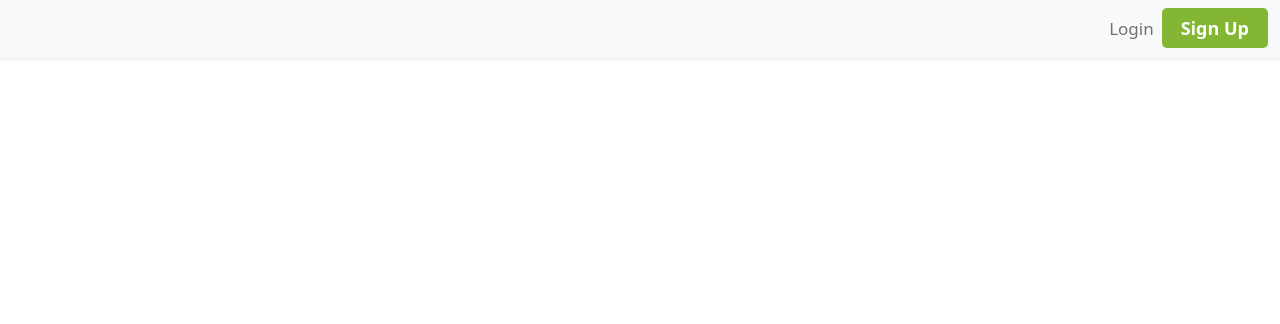
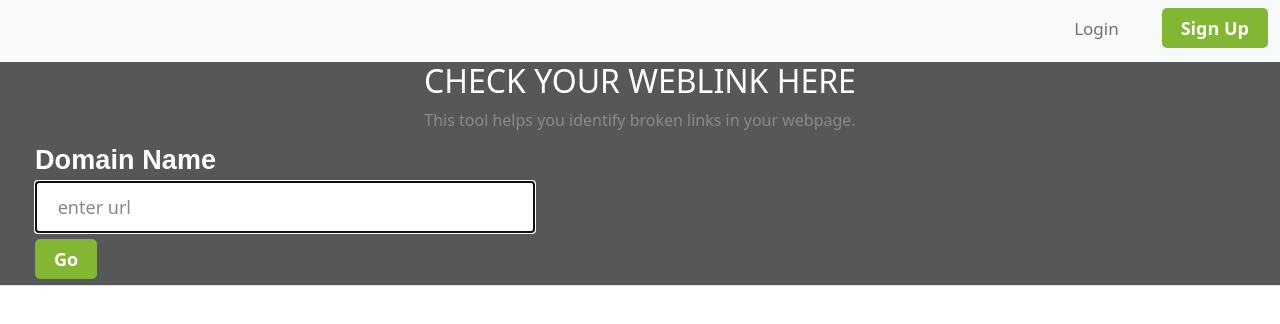
Before and after one commit to CharviVerma/test, a React (Create React App) app in the folder Frontend/url-test/: page / in a window 1280 px wide. Shown: the top 324 px of the page. Built offline with nearby package versions, Linux system fonts and the light colour scheme.

Commit message:
Section 1

```diff
--- a/Frontend/url-test/src/App.js
+++ b/Frontend/url-test/src/App.js
@@ -1,14 +1,18 @@
 import './App.scss';
 import {Routes,Route} from 'react-router-dom';
-import Home from "./Components/Header/index.js";
+import Home from "./pages/Home/index.js";
+import CheckUrl from "./Components/CheckUrl/index.js"
+
 
 
 
 function App() {
   return (
       <Routes>
-        <Route path="/" element={<Home />}>
+        <Route path="/" element={<Home />}>,\
           {/* <Route index element={<checkUrl />} /> */}
+        </Route>
+        <Route path="/" element={<CheckUrl />}>
         </Route>
       </Routes>
   );
--- a/Frontend/url-test/src/Components/CheckUrl/index.js
+++ b/Frontend/url-test/src/Components/CheckUrl/index.js
@@ -1 +1,20 @@
-div
+import "./style.scss";
+import React  from 'react';
+const checkUrl = () => {
+
+  return <div>
+  <div id="middle">
+    <div id="check_url"></div>
+        <h2>CHECK YOUR WEBLINK HERE</h2>
+        <p>This tool helps you identify broken links in your webpage.</p>
+        <div><span class="toolstext">Domain Name</span></div>
+    <div>
+    <input tabindex="1" type="text" value="    enter url"
+    class="host_name" name="hostName" id="hostName" autofocus="" autocorrect="off" autocapitalize="none"></input>
+    <button class="Signup btn btn-success"><a class="nav-link text-white p-0"  href="#">Go</a></button>
+    </div>
+    </div>
+</div>
+};
+
+export default checkUrl;
--- a/Frontend/url-test/src/Components/CheckUrl/style.scss
+++ b/Frontend/url-test/src/Components/CheckUrl/style.scss
@@ -0,0 +1,62 @@
+#middle {
+    clear: both;
+    margin: 0px 0 auto;
+    padding: 0;
+    width: 100%;
+    height: auto;
+    background: none repeat scroll 0 0 rgb(86, 88, 88);
+    border-bottom: 1px solid rgb(221, 221, 221);
+}
+
+h2{
+    text-align: center;
+    font-weight: lighter;
+    color: #FFFFFF;
+    font-size: 3rem;
+}
+
+p{
+    text-align: center;
+    color: #8c8989;
+}
+
+#check_url{
+    width:1000px;
+    margin: 0px auto 0px auto;
+    background-color:#FFFFFF;
+}
+
+    span.toolstext {
+        color: #FFFFFF;
+        font-family: ZohoPuvi, Arial, Helvetica, sans-serif;
+        font-size: 27px;
+        line-height: 24px;
+        margin-bottom: 10px;
+        padding-top: 10px;
+        text-align: left;
+        font-weight: 800;
+        letter-spacing: 0.1px;
+        margin-left: 35px;
+    }
+
+    element.style {
+        padding-left: 5px;
+    }
+
+    .host_name {
+        color: #888;
+        font-size: 18px;
+        font-weight: 300;
+        height: 52px;
+        margin-bottom: 6px;
+        margin-top: 6px;
+        text-align: left;
+        margin-left: 35px;
+        width: 500px;
+        border-radius: 3px;
+    }
+
+    .Signup.btn.btn-success{
+        margin-bottom: 6px;
+        margin-left: 35px;
+    }
--- a/Frontend/url-test/src/Components/Header/index.js
+++ b/Frontend/url-test/src/Components/Header/index.js
@@ -2,7 +2,8 @@ import "./style.scss";
 
 import React from "react";
 
-const Home = () => {
+
+const Header = () => {
   return <div class="nav-header shadow-sm">
 
 <nav class="navbar navbar-expand-lg navbar-light bg-light">
@@ -22,4 +23,4 @@ const Home = () => {
   </div>
 };
 
-export default Home;
+export default Header;
--- /dev/null
+++ b/Frontend/url-test/src/pages/Home/index.js
@@ -0,0 +1,16 @@
+import "./style.scss";
+import React from "react";
+import Header from "../../Components/Header/index.js"
+import CheckUrl from "../../Components/CheckUrl/index.js"
+
+const Home = () => {
+    return (
+    <div>
+    <Header />
+    <CheckUrl />
+
+</div>
+    )
+};
+
+export default Home;
```
Also changed, not shown: Frontend/url-test/src/pages/Home/style.scss (added).
